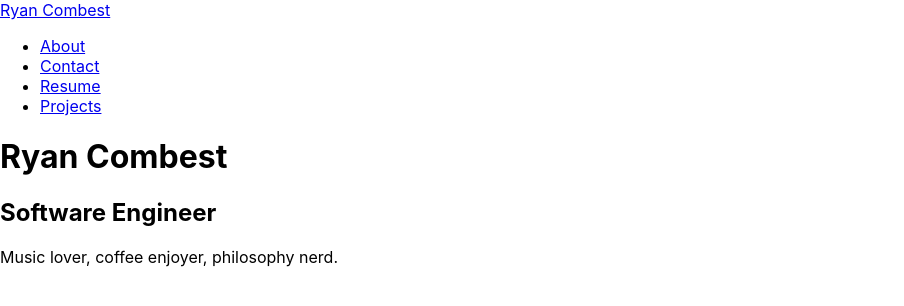
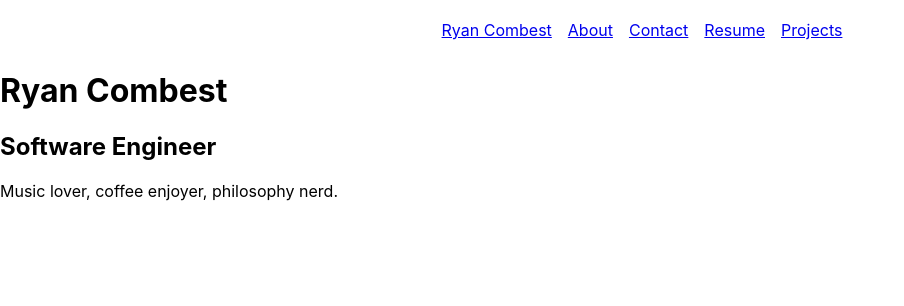
Before and after one commit to Rcombest/react-portfolio, a React (Create React App) app: page / in a window 1280 px wide. Shown: the top 306 px of the page, without its empty margins (0-904 px from the left). Built offline with nearby package versions, Linux system fonts and the light colour scheme.

Commit message:
adds styling to navbar

```diff
--- a/src/components/NavBar.jsx
+++ b/src/components/NavBar.jsx
@@ -1,3 +1,4 @@
+import "./NavBar.module.css"
 import { Link } from "react-router-dom"
 
 function NavBar() {
--- /dev/null
+++ b/src/components/NavBar.module.css
@@ -0,0 +1,25 @@
+nav {
+  width: 100%;
+  margin: 10px;
+  display: flex;
+  align-items: center;
+  justify-content: center;
+  flex-wrap: wrap;
+}
+
+ul {
+  margin: 0;
+  list-style: none;
+  padding: 5px 8px;
+}
+
+nav ul {
+  display: flex;
+  align-items: center;
+  justify-content: center;
+  flex-wrap: wrap;
+}
+
+nav li {
+  padding: 5px 8px;
+}
```
